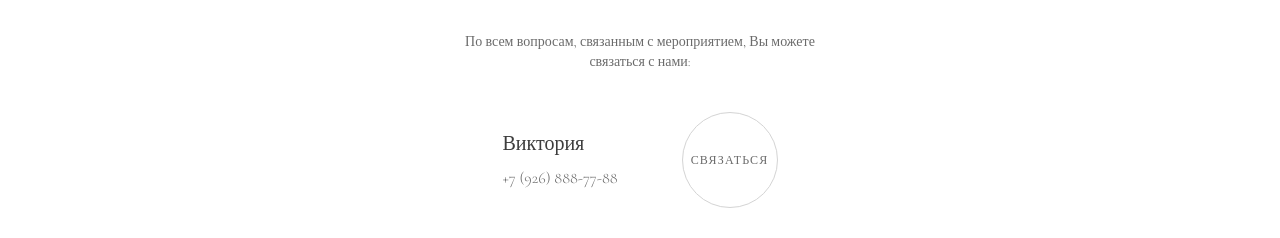
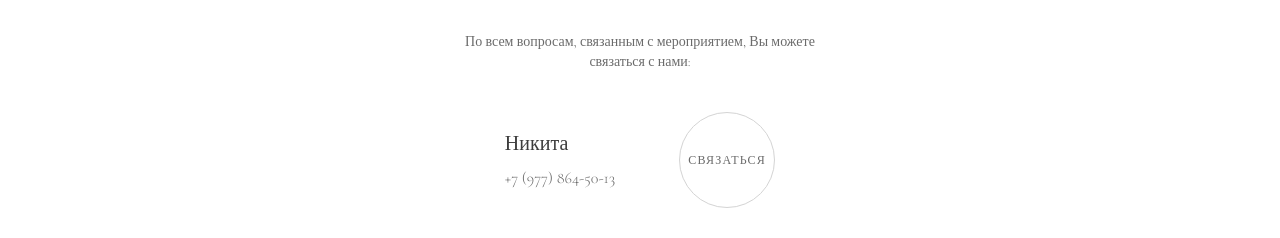
Before and after one commit to Gonor13/v0-wedding-website-design, a Next.js app: page / in a window 1280 px wide. Shown: the part 5980-6218 px from the top of the page. Built offline with nearby package versions, Linux system fonts and the light colour scheme.

Commit message:
Update contact-section.tsx

```diff
--- a/components/contact-section.tsx
+++ b/components/contact-section.tsx
@@ -12,14 +12,14 @@ export function ContactSection() {
 
         <div className="flex items-center justify-center gap-8 md:gap-16">
           <div className="text-left">
-            <h3 className="text-xl font-light text-[#3d3d3d] mb-2">Виктория</h3>
+            <h3 className="text-xl font-light text-[#3d3d3d] mb-2">Никита</h3>
             <a href="tel:+79268887788" className="text-[#6b6b6b] hover:text-[#5a7247] transition-colors">
-              +7 (926) 888-77-88
+              +7 (977) 864-50-13
             </a>
           </div>
 
           <a
-            href="tel:+79268887788"
+            href="tel:+79778645013"
             className="w-24 h-24 rounded-full border border-[#d4d4d4] flex items-center justify-center text-xs tracking-[0.1em] uppercase text-[#6b6b6b] hover:border-[#5a7247] hover:text-[#5a7247] transition-colors"
           >
             Связаться
```
